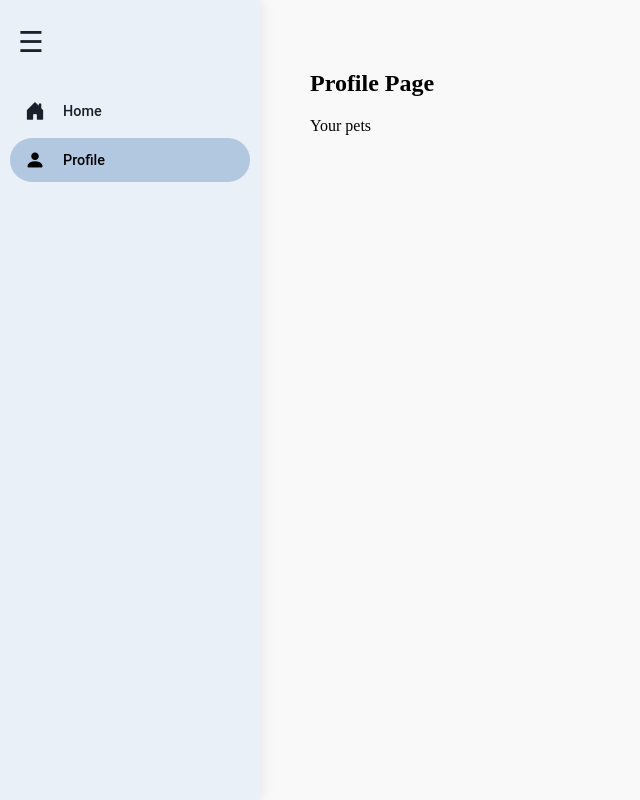
After one commit to kahookele/Pets, a Flask app: page /profile in a window 1280 px wide. The commit adds this page. Shown: the whole page, without its empty margins (0-640 px from the left). Run offline with Flask 3, Linux system fonts and the light colour scheme.

Commit message:
sideba functions

```diff
--- a/app.py
+++ b/app.py
@@ -10,7 +10,12 @@ app = Flask(__name__)
 
 @app.route("/")
 def home():
-    return render_template("home.html")
+    return render_template("home.html", active_page='home')
+
+
+@app.route('/profile')
+def profile():
+    return render_template("profile.html", active_page='profile')
 
 
 @app.route('/login')
--- /dev/null
+++ b/templates/profile.html
@@ -0,0 +1,14 @@
+{% extends "base.html" %}
+
+{% block title %}Profile | Pet App{% endblock %}
+
+{% block content %}
+<style>
+
+</style>
+    <div class="main-content">
+        <h2>Profile Page</h2>
+        <p>Your pets</p>
+    </div>
+</div>
+{% endblock %}
--- a/templates/sidebar.html
+++ b/templates/sidebar.html
@@ -17,6 +17,12 @@
     .sidebar:hover {
         width: 260px; /* Increased expanded width */
         box-shadow: 0px 0px 15px rgba(0, 0, 0, 0.1);
+        color: #1A202C;
+    }
+
+    .sidebar a:hover, .sidebar a.active { /* Style for hover and a potential 'active' class */
+        background-color: #B2C7E0; /* White background on hover/active */
+        color: #000000; /* Black text on hover/active for strong contrast */
     }
 
     .sidebar-hamburger {
@@ -63,11 +69,6 @@
         gap: 18px; /* Increased gap between icon and label */
     }
 
-    .sidebar a:hover, .sidebar a.active { /* Style for hover and a potential 'active' class */
-        background-color: #A1BAD8; /* White background on hover/active */
-        color: #000000; /* Black text on hover/active for strong contrast */
-    }
-
     .sidebar .sidebar-icon {
         min-width: 20px; /* Consistent icon placeholder width */
         max-width: 20px;
@@ -111,16 +112,18 @@
 </style>
 
 <div class="sidebar">
-    <div class="sidebar-hamburger">☰</div>
-    <ul>
+    <div class="sidebar-hamburger">☰</div> <ul>
         <li>
-            <a href="{{ url_for('home') }}" class="active"> <span class="sidebar-icon"><i class="bi bi-house-door-fill"></i></span> <span class="sidebar-label">Home</span>
+            <a href="{{ url_for('home') }}" class="{{ 'active' if active_page == 'home' else '' }}">
+                <span class="sidebar-icon"><i class="bi bi-house-door-fill"></i></span>
+                <span class="sidebar-label">Home</span>
             </a>
         </li>
         <li>
-            <a href="/">
-                <span class="sidebar-icon"><i class="bi bi-person-fill"></i></span> <span class="sidebar-label">Profile</span>
+            <a href="{{ url_for('profile') }}" class="{{ 'active' if active_page == 'profile' else '' }}">
+                <span class="sidebar-icon"><i class="bi bi-person-fill"></i></span>
+                <span class="sidebar-label">Profile</span>
             </a>
         </li>
     </ul>
- </div>
+</div>
```
